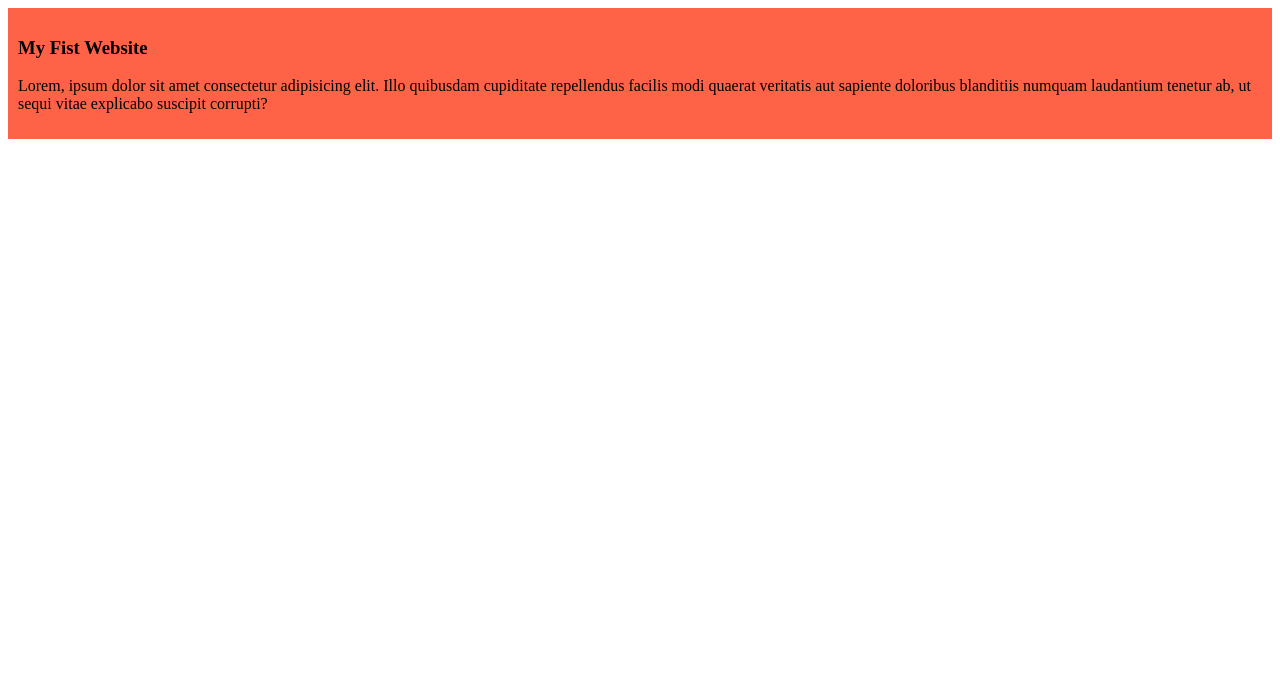
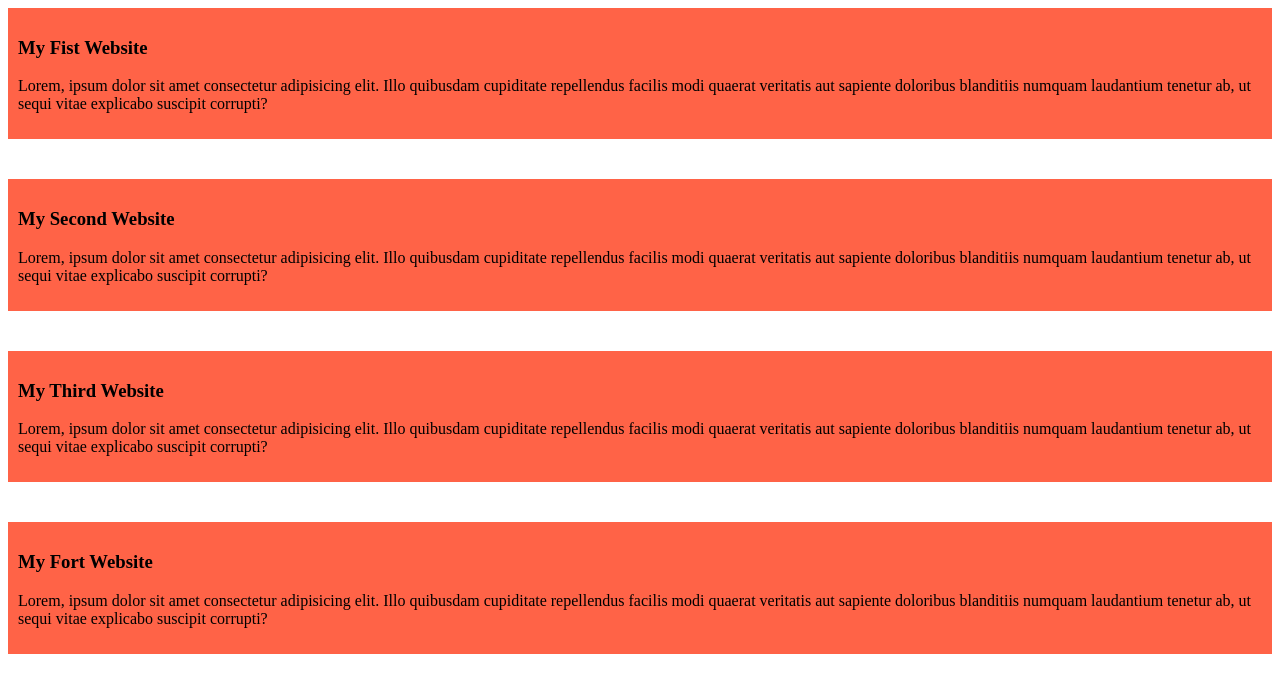
Before and after one commit to SAKIB863696/my-simple-website, a plain HTML site: page index.html in a window 1280 px wide. Drawn offline with Linux system fonts and the light colour scheme.

Commit message:
added the Second, Third & Fort Website

```diff
--- a/index.html
+++ b/index.html
@@ -11,5 +11,17 @@
         <h3>My Fist Website</h3>
         <p>Lorem, ipsum dolor sit amet consectetur adipisicing elit. Illo quibusdam cupiditate repellendus facilis modi quaerat veritatis aut sapiente doloribus blanditiis numquam laudantium tenetur ab, ut sequi vitae explicabo suscipit corrupti?</p>
     </div>
+    <div>
+        <h3>My Second Website</h3>
+        <p>Lorem, ipsum dolor sit amet consectetur adipisicing elit. Illo quibusdam cupiditate repellendus facilis modi quaerat veritatis aut sapiente doloribus blanditiis numquam laudantium tenetur ab, ut sequi vitae explicabo suscipit corrupti?</p>
+    </div>
+    <div>
+        <h3>My Third Website</h3>
+        <p>Lorem, ipsum dolor sit amet consectetur adipisicing elit. Illo quibusdam cupiditate repellendus facilis modi quaerat veritatis aut sapiente doloribus blanditiis numquam laudantium tenetur ab, ut sequi vitae explicabo suscipit corrupti?</p>
+    </div>
+    <div>
+        <h3>My Fort Website</h3>
+        <p>Lorem, ipsum dolor sit amet consectetur adipisicing elit. Illo quibusdam cupiditate repellendus facilis modi quaerat veritatis aut sapiente doloribus blanditiis numquam laudantium tenetur ab, ut sequi vitae explicabo suscipit corrupti?</p>
+    </div>
 </body>
 </html>
--- a/styles/blog.css
+++ b/styles/blog.css
@@ -1,4 +1,5 @@
 div{
    background-color: tomato;
     padding: 10px;
+    margin-bottom: 40px;
 }
```
